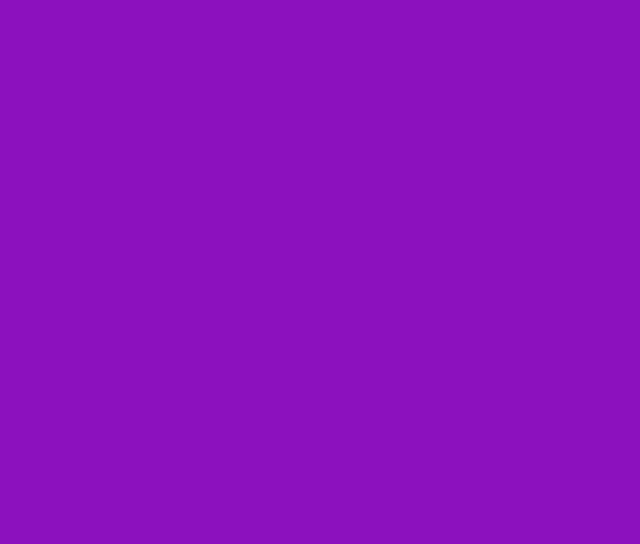
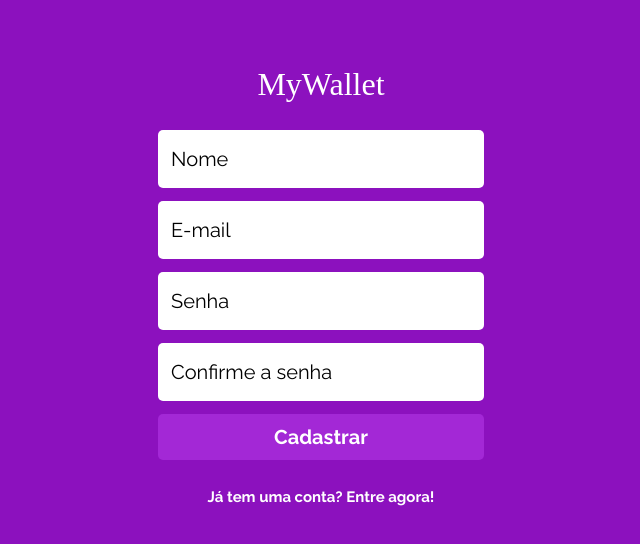
Before and after one commit to Josana-Kla/projeto13-mywallet-front, a React (Create React App) app: page /sign-up in a window 1280 px wide. Shown: the top 544 px of the page, without its empty margins (319-959 px from the left). Built offline with nearby package versions, Linux system fonts and the light colour scheme; a web font is replaced by a local one.

Commit message:
feat: created signUp component

```diff
--- a/src/pages/sign-in/SignIn.js
+++ b/src/pages/sign-in/SignIn.js
@@ -3,6 +3,7 @@ import { useState } from "react";
 import { ThreeDots } from  'react-loader-spinner';
 
 import { signIn } from "../../services/api/axios";
+
 import { Background, Content, LoginForm } from "../LoginStyle";
 
 export default function SignIn() {
@@ -16,7 +17,7 @@ export default function SignIn() {
         const body = {
             email: email,
             password: password
-        }
+        };
 
         setLoading(true);
 
--- a/src/pages/sign-up/SignUp.js
+++ b/src/pages/sign-up/SignUp.js
@@ -1,5 +1,76 @@
+import { Link, useNavigate } from "react-router-dom";
+import { ThreeDots } from "react-loader-spinner";
+import { useState } from "react";
+
+import { signUp } from "../../services/api/axios";
+
+import { Background, Content, LoginForm } from "../LoginStyle";
+
 export default function SignUp() {
+    const [ name, setName ] = useState("");
+    const [ email, setEmail ] = useState("");
+    const [ password, setPassword ] = useState("");
+    const [ checkPassword, setCheckPassword ] = useState("");
+    const [ loading, setLoading ] = useState(false);
+
+    const navigate = useNavigate();
+
+    function handleForm(event) {
+        event.preventDefault();
+
+        const body = {
+            name: name,
+            email: email,
+            password: password,
+            checkPassword: checkPassword
+        };
+
+        setLoading(true);
+
+        signUp(body)
+        .then((res) => {
+            console.log("sucesso");
+            console.log(res.data);
+
+            resetForm();
+            navigate("/");
+            })
+        .catch((error) => {
+            alert("error");
+            console.log(error);
+
+            setLoading(false);
+            resetForm();
+        });
+    }
+
+    function resetForm() {
+        setName("");
+        setEmail("");
+        setPassword("");
+        setCheckPassword("");
+    }
+
     return (
-        <></>
+        <Background>
+            <Content>
+                <h1>MyWallet</h1>
+                <LoginForm onSubmit={handleForm}>
+                    <input type="text" value={name} onChange={e => setName(e.target.value)} placeholder="Nome" pattern=".{2,}" title="Dois ou mais caracteres" required disabled={loading} />
+                    <input type="email" value={email} onChange={e => setEmail(e.target.value)} placeholder="E-mail" pattern="[a-z0-9._%+-]+@[a-z0-9.-]+\.[a-z]{2,}$" required disabled={loading} />
+                    <input type="password" value={password} onChange={e => setPassword(e.target.value)} placeholder="Senha" pattern=".{8,}" title="Oito ou mais caracteres" required disabled={loading} />
+                    <input type="password" value={checkPassword} onChange={e => setCheckPassword(e.target.value)} placeholder="Confirme a senha" pattern=".{8,}" title="Oito ou mais caracteres" required disabled={loading} />
+                    {loading ? (
+                        <button type="submit" disabled={loading} >
+                            <ThreeDots color="#FFFFFF" height={80} width={80} />
+                        </button>
+                    ) : (
+                        <button type="submit">Cadastrar</button>
+                    )}
+                </LoginForm>
+
+                <Link to="/">Já tem uma conta? Entre agora!</Link>
+            </Content>
+        </Background>
     )
 }
```
